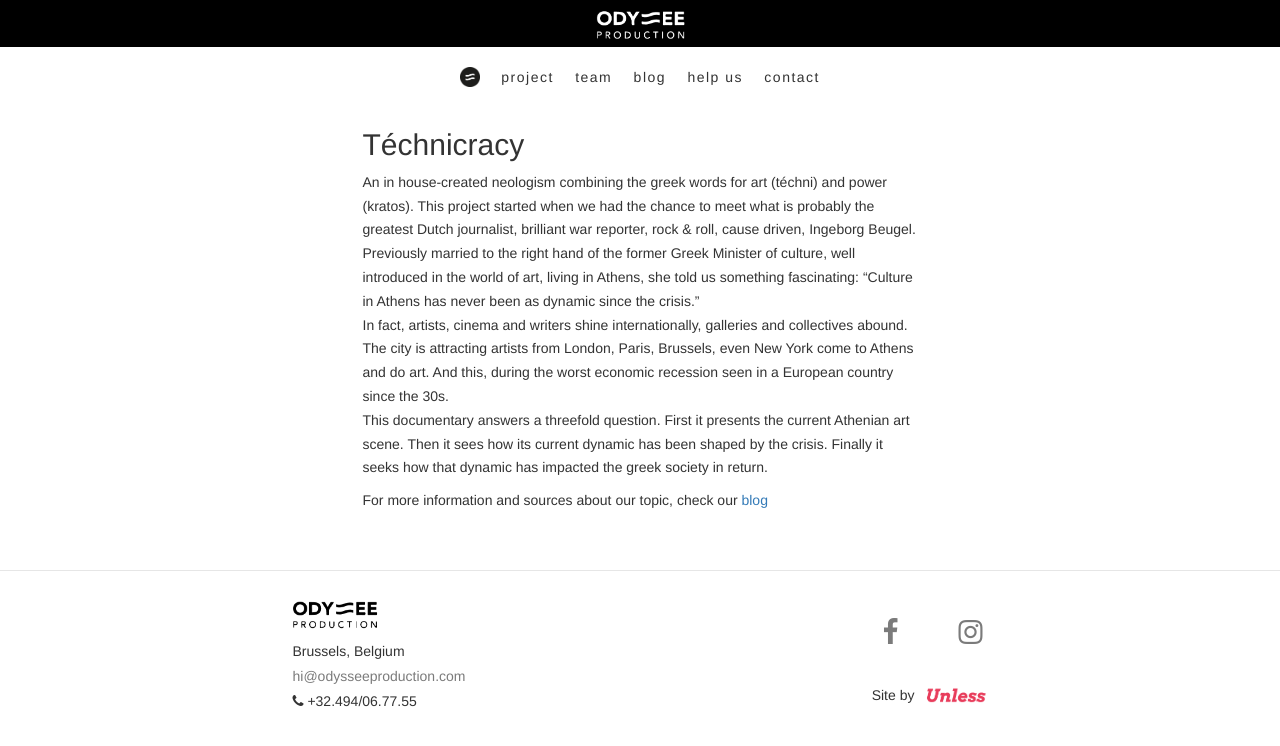
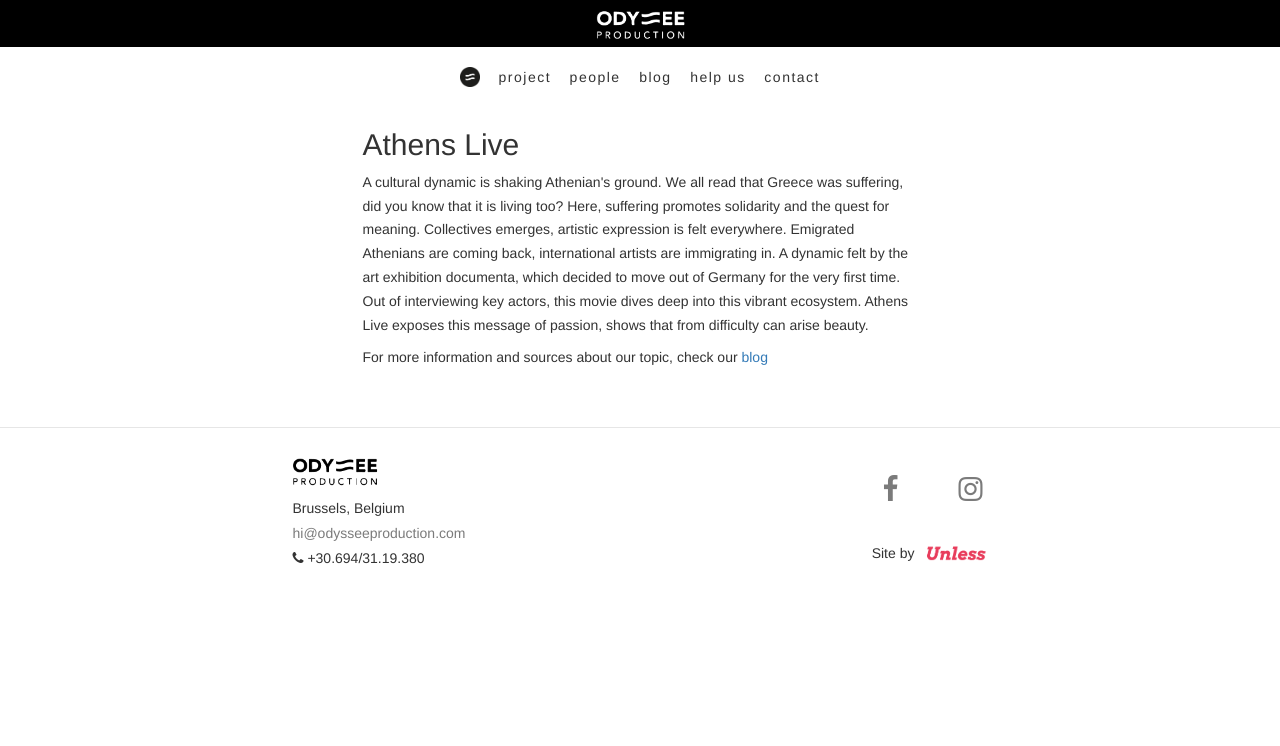
Before and after one commit to datene/odyssee, a Jekyll site: the page built from project.md, in a window 1280 px wide. Shown: the top 746 px of the page. Built offline with Jekyll 4.4.1, drawn with Linux system fonts in a browser that asks for light colours; nearby versions of some CDN libraries.

```diff
--- a/_config.yml
+++ b/_config.yml
@@ -28,7 +28,7 @@ url: "http://odysseeproduction.com/" # the base hostname & protocol for your sit
 # http://localhost:4000           FOR DEVELOPMENT
 
 email: "hi@odysseeproduction.com"
-phone: "+32.494/06.77.55"
+phone: "+30.694/31.19.380"
 facebook: "https://www.facebook.com/odysseeproduction"
 instagram: "https://www.instagram.com/odysseeprod/"
 location: "Brussels, Belgium"
@@ -79,7 +79,7 @@ meta:
 
 navigation_items:
   project: project
-  team: team
+  people: team
   blog: blog
   "help us": help
   contact: contact
--- a/index.html
+++ b/index.html
@@ -11,10 +11,10 @@ picture: /images/animation.gif
       <div class="col-xs-12 col-lg-6 col-lg-offset-3">
         <div class="right">
           <h1>
-          <span>Open Collective</span> gathering journalists, graphic designers, cinematographers and musicians, producing social & cultural <span>documentaries</span>, <span>crowdsourcing</span> its info-gathering in order to provide <span>raw & unfiltered content.</span>
+          <span>Open Collective</span> gathering journalists, graphic designers, cinematographers and musicians, producing social & cultural <span>documentaries</span>.
           </h1>
           <em>
-            Open means participative, check our <a href="http://odysseeproduction.com/help">Help us!</a> tab Follow up how we’re doing on our <a href="{{ site.facebook }}">facebook page</a>
+            Open means participative, check our <a href="http://odysseeproduction.com/help">Help us!</a> tab. Follow up how we’re doing on our <a href="{{ site.facebook }}">Facebook page</a>
           </em>
         </div>
       </div>
--- a/project.md
+++ b/project.md
@@ -10,13 +10,10 @@ picture: /images/animation.gif
   <div class="row">
     <div class="col-xs-12 col-lg-6 col-lg-offset-3">
       <h2>
-        Téchnicracy
+        Athens Live
       </h2>
       <p class="text-block">
-        An in house-created neologism combining the greek words for art (téchni) and power (kratos). This project started when we had the chance to meet what is probably the greatest Dutch journalist, brilliant war reporter, rock & roll, cause driven, Ingeborg Beugel. <br>
-        Previously married to the right hand of the former Greek Minister of culture, well introduced in the world of art, living in Athens, she told us something fascinating: “Culture in Athens has never been as dynamic since the crisis.” <br>
-        In fact, artists, cinema and writers shine internationally, galleries and collectives abound. The city is attracting artists from London, Paris, Brussels, even New York come to Athens and do art. And this, during the worst economic recession seen in a European country since the 30s. <br>
-        This documentary answers a threefold question. First it presents the current Athenian art scene. Then it sees how its current dynamic has been shaped by the crisis. Finally it seeks how that dynamic has impacted the greek society in return.
+        A cultural dynamic is shaking Athenian's ground. We all read that Greece was suffering, did you know that it is living too? Here, suffering promotes solidarity and the quest for meaning. Collectives emerges, artistic expression is felt everywhere. Emigrated Athenians are coming back, international artists are immigrating in. A dynamic felt by the art exhibition documenta, which decided to move out of Germany for the very first time. Out of interviewing key actors, this movie dives deep into this vibrant ecosystem. Athens Live exposes this message of passion, shows that from difficulty can arise beauty.
       </p>
       <p>
         For more information and sources about our topic, check our <a href="http://odysseeproduction.com/blog">blog</a>
```
Also changed, not shown: _posts/2017-04-05-medium.md (renamed from _posts/2016-01-09-medium-1.md, +1 -1 lines), _posts/2017-04-18-medium.md (added, +8 -0 lines), _posts/2017-05-03-medium.md (added, +8 -0 lines), _posts/2017-05-04-medium.md (added, +8 -0 lines), _posts/2017-05-11-medium.md (added, +8 -0 lines), _posts/2017-05-15-medium.md (added, +8 -0 lines), _posts/2017-05-17-medium.md (added, +8 -0 lines), contact.md (+3 -0 lines), Gemfile.lock.
